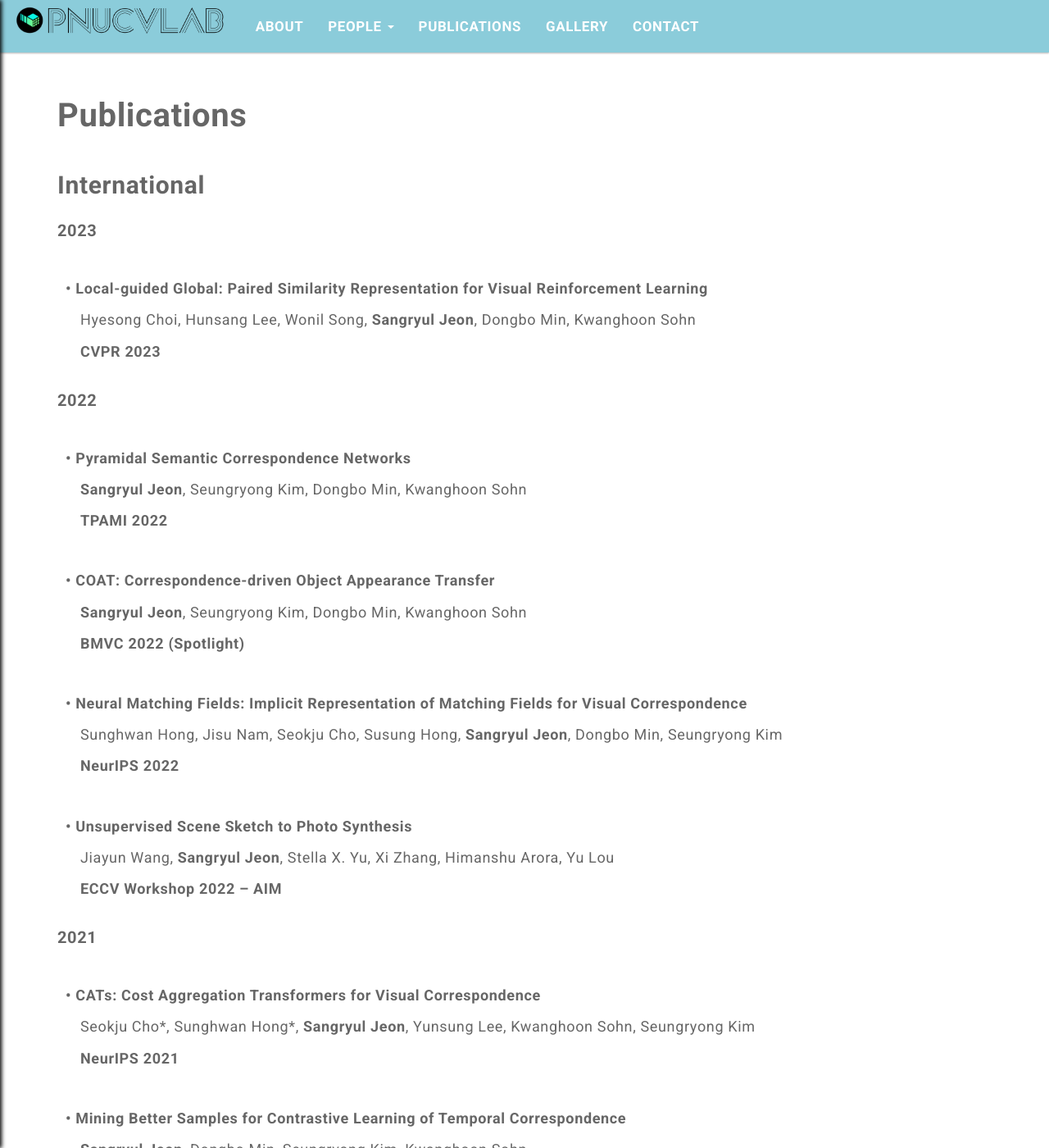
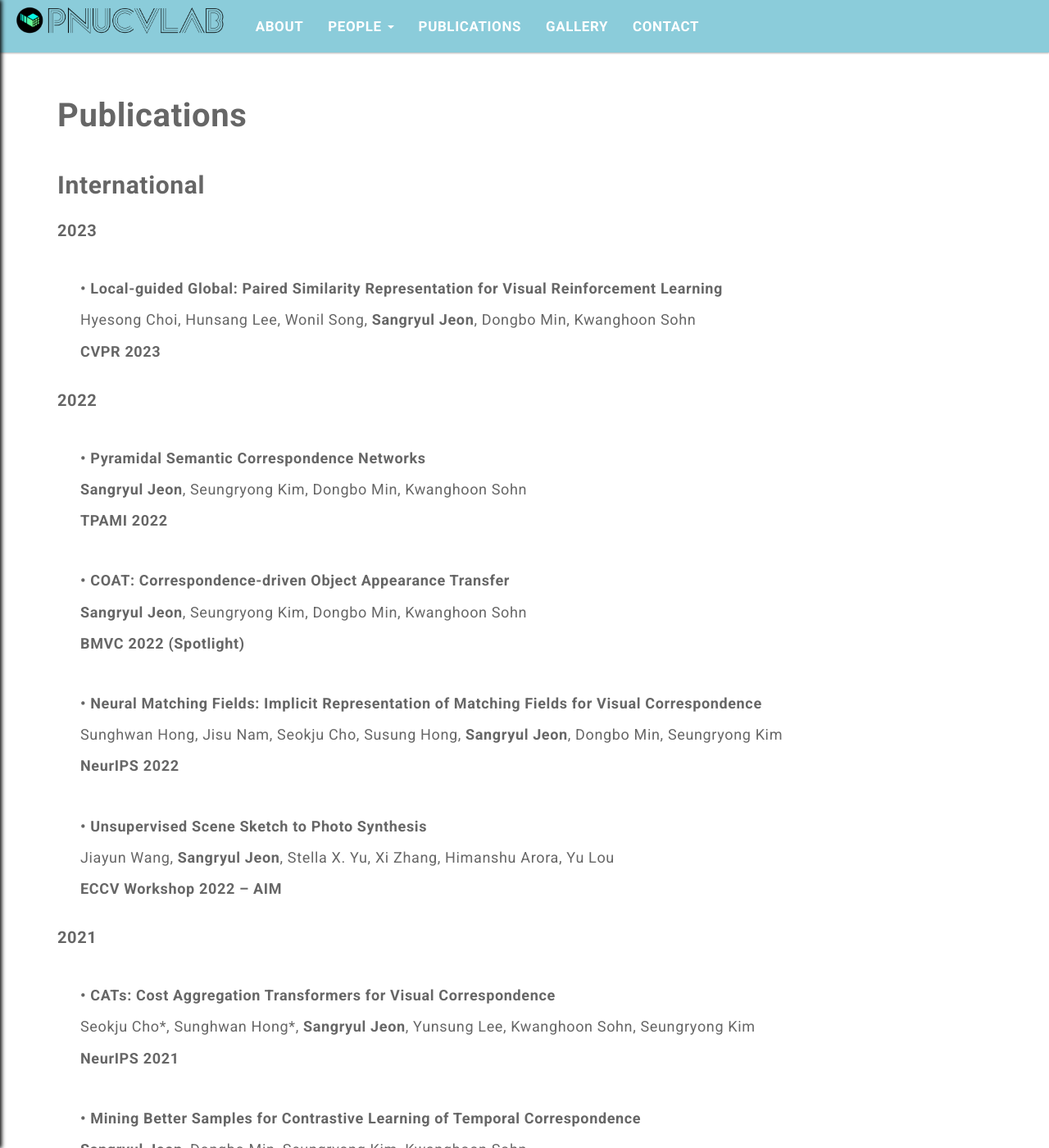
Before and after one commit to pnucvlab/pnucvlab.github.io, a Jekyll site: the page built from pages/publications.html, in a window 1280 px wide and 1400 px high. Shown: the whole window at 82% size. Built offline with Jekyll 4.4.1, drawn with Linux system fonts in a browser that asks for light colours.

Commit message:
edit line gap

```diff
--- a/assets/css/main.css
+++ b/assets/css/main.css
@@ -363,7 +363,7 @@
 	.publication {
 	  display: block;
 	  width: 100%;
-	  margin-bottom: 20px;
+	  margin-bottom: 10px;
 	}
 
 	.publication-info {
--- a/pages/publications.html
+++ b/pages/publications.html
@@ -11,7 +11,7 @@
 <p style="font-size:20px;"><strong>2023</strong></p>
 <div class="publication">
   <div class="publication-info">
-    <p style="font-size:18px; font-weight:bold; text-indent:-1em; padding-left:1em;">
+    <p style="font-size:18px; font-weight:bold; padding-left:1em;">
       • Local-guided Global: Paired Similarity Representation for Visual Reinforcement Learning
     </p>
     <p style="font-size:18px; padding-left:1em;">
@@ -26,52 +26,52 @@
 <p style="font-size:20px;"><strong>2022</strong></p>
 <div class="publication">
   <div class="publication-info">
-    <p style="font-size:18px; font-weight:bold;  text-indent:-1em; padding-left:1em;">
+    <p style="font-size:18px; font-weight:bold; padding-left:1em;">
       • Pyramidal Semantic Correspondence Networks
     </p>
-    <p style="font-size:18px;  padding-left:1em;">
+    <p style="font-size:18px; padding-left:1em;">
       <strong>Sangryul Jeon</strong>, Seungryong Kim, Dongbo Min, Kwanghoon Sohn
     </p>
-    <p style="font-size:18px; font-weight:bold;  padding-left:1em;">
+    <p style="font-size:18px; font-weight:bold; padding-left:1em;">
       TPAMI 2022
     </p>
   </div>
 </div>
 <div class="publication">
   <div class="publication-info">
-    <p style="font-size:18px; font-weight:bold;  text-indent:-1em; padding-left:1em;">
+    <p style="font-size:18px; font-weight:bold; padding-left:1em;">
       • COAT: Correspondence-driven Object Appearance Transfer
     </p>
-    <p style="font-size:18px;  padding-left:1em;">
+    <p style="font-size:18px; padding-left:1em;">
       <strong>Sangryul Jeon</strong>, Seungryong Kim, Dongbo Min, Kwanghoon Sohn
     </p>
-    <p style="font-size:18px; font-weight:bold;  padding-left:1em;">
+    <p style="font-size:18px; font-weight:bold; padding-left:1em;">
       BMVC 2022 (Spotlight)
     </p>
   </div>
 </div>
 <div class="publication">
   <div class="publication-info">
-    <p style="font-size:18px; font-weight:bold;  text-indent:-1em; padding-left:1em;">
+    <p style="font-size:18px; font-weight:bold; padding-left:1em;">
       • Neural Matching Fields: Implicit Representation of Matching Fields for Visual Correspondence
     </p>
-    <p style="font-size:18px;  padding-left:1em;">
+    <p style="font-size:18px; padding-left:1em;">
       Sunghwan Hong, Jisu Nam, Seokju Cho, Susung Hong, <strong>Sangryul Jeon</strong>, Dongbo Min, Seungryong Kim
     </p>
-    <p style="font-size:18px; font-weight:bold;  padding-left:1em;">
+    <p style="font-size:18px; font-weight:bold; padding-left:1em;">
       NeurIPS 2022
     </p>
   </div>
 </div>
 <div class="publication">
   <div class="publication-info">
-    <p style="font-size:18px; font-weight:bold;  text-indent:-1em; padding-left:1em;">
+    <p style="font-size:18px; font-weight:bold; padding-left:1em;">
       • Unsupervised Scene Sketch to Photo Synthesis
     </p>
-    <p style="font-size:18px;  padding-left:1em;">
+    <p style="font-size:18px; padding-left:1em;">
       Jiayun Wang, <strong>Sangryul Jeon</strong>, Stella X. Yu, Xi Zhang, Himanshu Arora, Yu Lou
     </p>
-    <p style="font-size:18px; font-weight:bold;  padding-left:1em;">
+    <p style="font-size:18px; font-weight:bold; padding-left:1em;">
       ECCV Workshop 2022 – AIM
     </p>
   </div>
@@ -80,26 +80,26 @@
 <p style="font-size:20px;"><strong>2021</strong></p>
 <div class="publication">
   <div class="publication-info">
-    <p style="font-size:18px; font-weight:bold;  text-indent:-1em; padding-left:1em;">
+    <p style="font-size:18px; font-weight:bold; padding-left:1em;">
       • CATs: Cost Aggregation Transformers for Visual Correspondence
     </p>
-    <p style="font-size:18px;  padding-left:1em;">
+    <p style="font-size:18px; padding-left:1em;">
       Seokju Cho*, Sunghwan Hong*, <strong>Sangryul Jeon</strong>, Yunsung Lee, Kwanghoon Sohn, Seungryong Kim
     </p>
-    <p style="font-size:18px; font-weight:bold;  padding-left:1em;">
+    <p style="font-size:18px; font-weight:bold; padding-left:1em;">
       NeurIPS 2021
     </p>
   </div>
 </div>
 <div class="publication">
   <div class="publication-info">
-    <p style="font-size:18px; font-weight:bold;  text-indent:-1em; padding-left:1em;">
+    <p style="font-size:18px; font-weight:bold; padding-left:1em;">
       • Mining Better Samples for Contrastive Learning of Temporal Correspondence
     </p>
-    <p style="font-size:18px;  padding-left:1em;">
+    <p style="font-size:18px; padding-left:1em;">
       <strong>Sangryul Jeon</strong>, Dongbo Min, Seungryong Kim, Kwanghoon Sohn
     </p>
-    <p style="font-size:18px; font-weight:bold;  padding-left:1em;">
+    <p style="font-size:18px; font-weight:bold; padding-left:1em;">
       CVPR 2021
     </p>
   </div>
@@ -108,13 +108,13 @@
 <p style="font-size:20px;"><strong>2020</strong></p>
 <div class="publication">
   <div class="publication-info">
-    <p style="font-size:18px; font-weight:bold;  text-indent:-1em; padding-left:1em;">
+    <p style="font-size:18px; font-weight:bold; padding-left:1em;">
       • Guided Semantic Flow
     </p>
-    <p style="font-size:18px;  padding-left:1em;">
+    <p style="font-size:18px; padding-left:1em;">
       <strong>Sangryul Jeon</strong>, Dongbo Min, Seungryong Kim, Kwanghoon Sohn
     </p>
-    <p style="font-size:18px; font-weight:bold;  padding-left:1em;">
+    <p style="font-size:18px; font-weight:bold; padding-left:1em;">
       ECCV 2020
     </p>
   </div>
@@ -123,26 +123,26 @@
 <p style="font-size:20px;"><strong>2019</strong></p>
 <div class="publication">
   <div class="publication-info">
-    <p style="font-size:18px; font-weight:bold;  text-indent:-1em; padding-left:1em;">
+    <p style="font-size:18px; font-weight:bold; padding-left:1em;">
       • Joint Learning of Semantic Alignment and Object Landmark Detection
     </p>
-    <p style="font-size:18px;  padding-left:1em;">
+    <p style="font-size:18px; padding-left:1em;">
       <strong>Sangryul Jeon</strong>, Dongbo Min, Seungryong Kim, Kwanghoon Sohn
     </p>
-    <p style="font-size:18px; font-weight:bold;  padding-left:1em;">
+    <p style="font-size:18px; font-weight:bold; padding-left:1em;">
       ICCV 2019
     </p>
   </div>
 </div>
 <div class="publication">
   <div class="publication-info">
-    <p style="font-size:18px; font-weight:bold;  text-indent:-1em; padding-left:1em;">
+    <p style="font-size:18px; font-weight:bold; padding-left:1em;">
       • Semantic Attribute Matching Networks
     </p>
-    <p style="font-size:18px;  padding-left:1em;">
+    <p style="font-size:18px; padding-left:1em;">
       Seungryong Kim, Dongbo Min, Somi Jeong, Sunok Kim, <strong>Sangryul Jeon</strong>, Kwanghoon Sohn
     </p>
-    <p style="font-size:18px; font-weight:bold;  padding-left:1em;">
+    <p style="font-size:18px; font-weight:bold; padding-left:1em;">
       CVPR 2019
     </p>
   </div>
@@ -151,26 +151,26 @@
 <p style="font-size:20px;"><strong>2018</strong></p>
 <div class="publication">
   <div class="publication-info">
-    <p style="font-size:18px; font-weight:bold;  text-indent:-1em; padding-left:1em;">
+    <p style="font-size:18px; font-weight:bold; padding-left:1em;">
       • Recurrent Transformer Networks for Semantic Correspondence
     </p>
-    <p style="font-size:18px;  padding-left:1em;">
+    <p style="font-size:18px; padding-left:1em;">
       Seungryong Kim, Stephen Lin, <strong>Sangryul Jeon</strong>, Dongbo Min, Kwanghoon Sohn
     </p>
-    <p style="font-size:18px; font-weight:bold;  padding-left:1em;">
+    <p style="font-size:18px; font-weight:bold; padding-left:1em;">
       NeurIPS 2018
     </p>
   </div>
 </div>
 <div class="publication">
   <div class="publication-info">
-    <p style="font-size:18px; font-weight:bold;  text-indent:-1em; padding-left:1em;">
+    <p style="font-size:18px; font-weight:bold; padding-left:1em;">
       • PARN: Pyramidal Affine Regression Networks for Dense Semantic Correspondence
     </p>
-    <p style="font-size:18px;  padding-left:1em;">
+    <p style="font-size:18px; padding-left:1em;">
       <strong>Sangryul Jeon</strong>, Seungryong Kim, Dongbo Min, Kwanghoon Sohn
     </p>
-    <p style="font-size:18px; font-weight:bold;  padding-left:1em;">
+    <p style="font-size:18px; font-weight:bold; padding-left:1em;">
       ECCV 2018
     </p>
   </div>
@@ -179,13 +179,13 @@
 <p style="font-size:20px;"><strong>2017</strong></p>
 <div class="publication">
   <div class="publication-info">
-    <p style="font-size:18px; font-weight:bold;  text-indent:-1em; padding-left:1em;">
+    <p style="font-size:18px; font-weight:bold; padding-left:1em;">
       • FCSS: Fully Convolutional Self-Similarity for Dense Semantic Correspondence
     </p>
-    <p style="font-size:18px;  padding-left:1em;">
+    <p style="font-size:18px; padding-left:1em;">
       Seungryong Kim, Dongbo Min, Bumsub Ham, <strong>Sangryul Jeon</strong>, Stephen Lin, Kwanghoon Sohn
     </p>
-    <p style="font-size:18px; font-weight:bold;  padding-left:1em;">
+    <p style="font-size:18px; font-weight:bold; padding-left:1em;">
       CVPR 2017
     </p>
   </div>
@@ -196,13 +196,13 @@
 <p style="font-size:20px;"><strong>2025</strong></p>
 <div class="publication">
   <div class="publication-info">
-    <p style="font-size:18px; font-weight:bold;  text-indent:-1em; padding-left:1em;">
+    <p style="font-size:18px; font-weight:bold; padding-left:1em;">
       • Dual Affinity Graph Construction for Open-Vocabulary Semantic Segmentation
     </p>
-    <p style="font-size:18px;  padding-left:1em;">
+    <p style="font-size:18px; padding-left:1em;">
       <strong>Bigyeol Choi</strong>, Kyun-dong Kim, Sung-soo Kim, <strong>Sangryul Jeon</strong>
     </p>
-    <p style="font-size:18px; font-weight:bold;  padding-left:1em;">
+    <p style="font-size:18px; font-weight:bold; padding-left:1em;">
       컴퓨터종합학술대회(KCC) 2025
     </p>
   </div>
@@ -211,13 +211,13 @@
 <p style="font-size:20px;"><strong>2024</strong></p>
 <div class="publication">
   <div class="publication-info">
-    <p style="font-size:18px; font-weight:bold;  text-indent:-1em; padding-left:1em;">
+    <p style="font-size:18px; font-weight:bold; padding-left:1em;">
       • Denoising Pixel-Text Alignments driven by Diffusion Process for Open-Vocabulary Semantic Segmentation
     </p>
-    <p style="font-size:18px;  padding-left:1em;">
+    <p style="font-size:18px; padding-left:1em;">
       <strong>Bigyeol Choi</strong>, <strong>Sangryul Jeon</strong>
     </p>
-    <p style="font-size:18px; font-weight:bold;  padding-left:1em;">
+    <p style="font-size:18px; font-weight:bold; padding-left:1em;">
       한국인공지능학회(KAIA) 하계학술대회 2024
     </p>
   </div>
```
